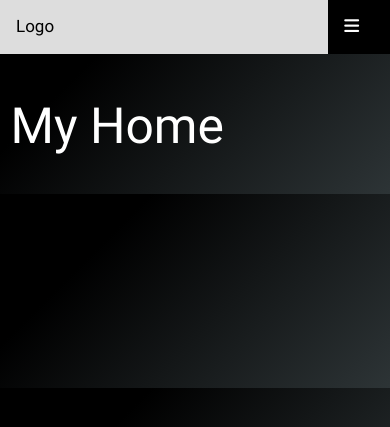
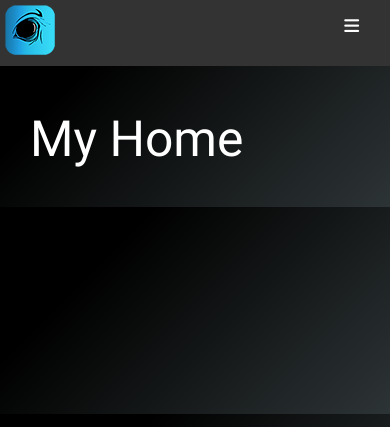
Before and after one commit to tidders2000/i-horse-pro, a Django app: page /home/ in a window 390 px wide. Shown: the top 427 px of the page. Run offline with Django 3.2, Linux system fonts and the light colour scheme; some libraries are stand-ins or nearby versions.

Commit message:
added small logo

```diff
--- a/ihorse/settings.py
+++ b/ihorse/settings.py
@@ -12,7 +12,7 @@ https://docs.djangoproject.com/en/3.1/ref/settings/
 
 from pathlib import Path
 import os
-#import env
+import env
 import dj_database_url
 
 # Build paths inside the project like this: BASE_DIR / 'subdir'.
--- a/static/css/base.css
+++ b/static/css/base.css
@@ -102,6 +102,10 @@ input {
     width: 205px;
 }
 
+.logo_small {
+    padding: 5px;
+}
+
 
 /*mobile navbar on foot of page*/
 
@@ -148,9 +152,7 @@ input {
 
 /* Add a color to the active/current link */
 
-.small_navbar a.active {
-    background-color: #4CAF50;
-}
+.small_navbar a.active {}
 
 
 /* pop out sile nav on small */
@@ -186,7 +188,7 @@ input {
 /* Style the hamburger menu */
 
 .topnav a.icon {
-    background: black;
+    background: #333333;
     display: block;
     position: absolute;
     right: 0;
@@ -205,20 +207,21 @@ input {
 /* Style the active link (or home/logo) */
 
 .active {
-    background-color: #4CAF50;
     color: white;
 }
 
 
 /* media rules*/
 
-@media only screen and (max-width: 768px) {
+@media screen and (max-width: 769px) {
     .logo {
         width: 130px;
         height: 77px;
     }
-
     ul {
         font-size: 14px;
     }
+    .main_col {
+        padding-left: 30px !important;
+    }
 }
--- a/templates/base.html
+++ b/templates/base.html
@@ -4,6 +4,7 @@
 <head>
   <meta charset="UTF-8">
   <meta name="viewport" content="width=device-width, initial-scale=1.0">
+
   <title>{% block page_title %}{% endblock %}</title>
 
   <!-- core css -->
@@ -45,7 +46,7 @@
 
  <!-- Top Navigation Menu -->
 <div class="topnav hide-on-med-and-up">
-  <a href="#home" class="active">Logo</a>
+   <img src="{% static 'images/logo/mobile_logo.png' %} "class="logo_small"/>
   <!-- Navigation links (hidden by default) -->
   <div id="myLinks">
     <a href="#news">News</a>
@@ -60,7 +61,7 @@
 
       <div class="col s2 hide-on-small-only ">
         <div class="white-text sidenav">
-        <img src="{% static 'images/logo5.png' %} "class='responsive-img'/>
+        <img src="{% static 'images/logo5.png' %} "class="logo"/>
           <ul id="" class="">
             <li> <a href="home.html"><i class="fa fa-home"></i><em>Home</em></a></li>
               <li> <a href="horses.html"><i class="fas fa-horse"></i><em>Horses</em></a></li>
@@ -82,7 +83,7 @@
         </div><!--end of side nav-->
     </div><!--end of col-->
 <!--main section-->
-      <div class="col s12 m9" class="main_col"><!--main body -->-->
+      <div class="col s12 m9" class="main_col" style="padding-left:30px;"><!--main body -->-->
          <div class="hs__wrapper">
 
 
--- a/templates/sworker.js
+++ b/templates/sworker.js
@@ -1,6 +1,6 @@
 importScripts('https://storage.googleapis.com/workbox-cdn/releases/5.0.0/workbox-sw.js');
 
-const VERSION = '2.0';
+const VERSION = '2.1';
 
 if (workbox) {
     console.log(`Yay! Workbox is loaded 🎉`);
```
Also changed, not shown: static/images/logo/mobile_logo.png (added), 3 other files.
